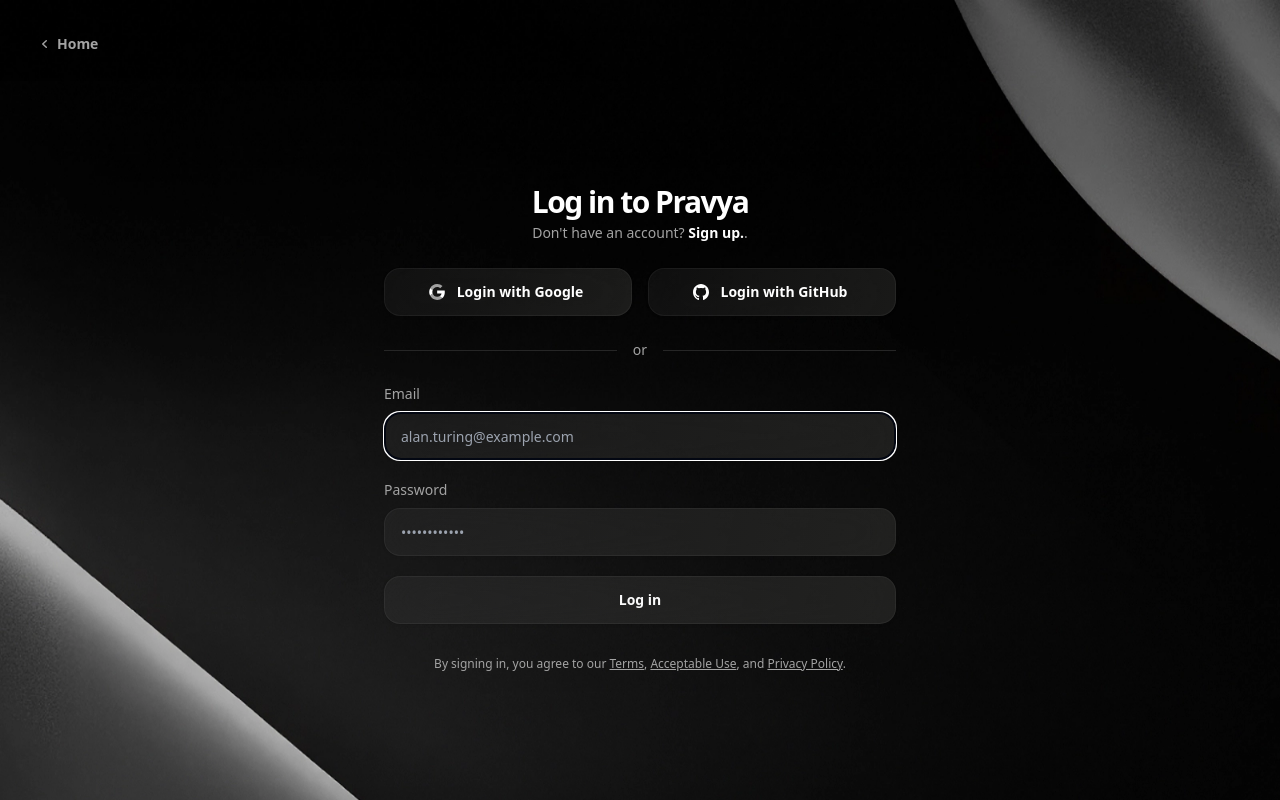
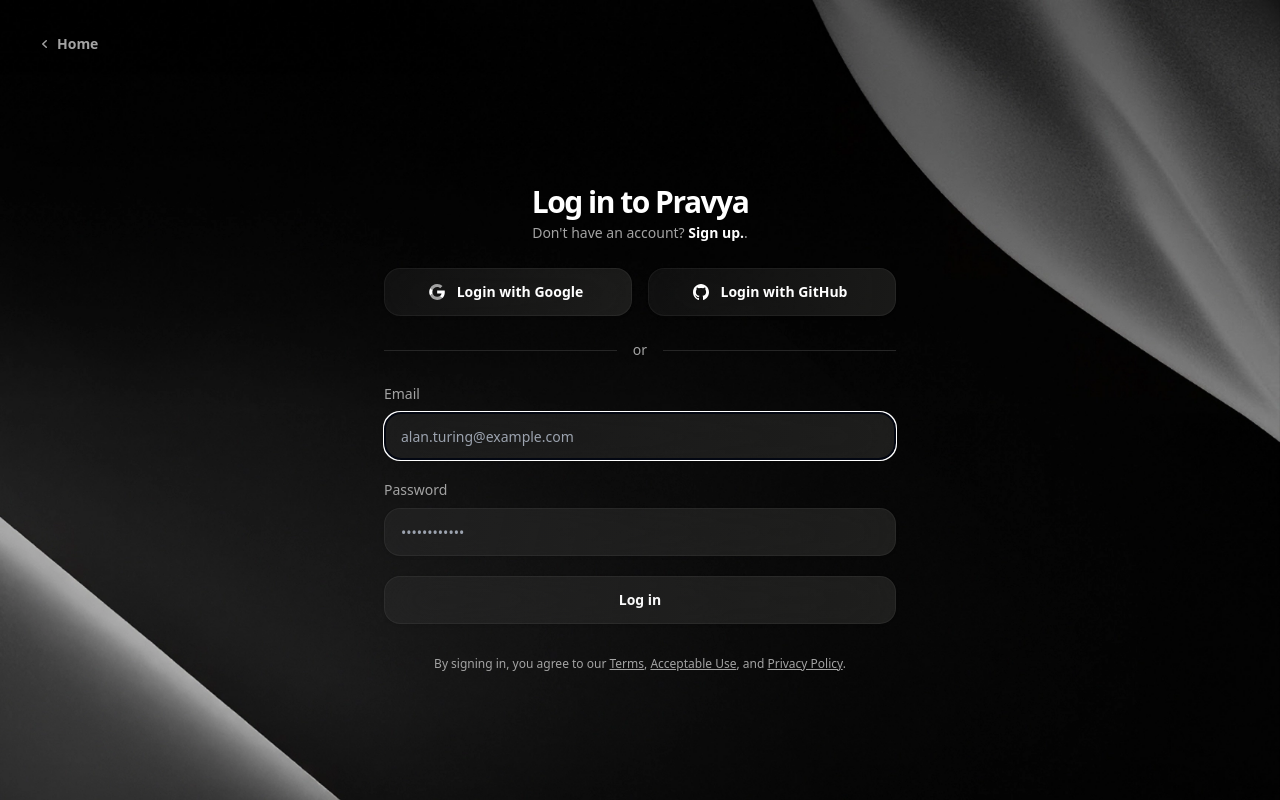
Before and after one commit to netizen-om/Gravitas-AI, a Next.js app: page /auth/sign-in in a window 1280 px wide. Built offline with nearby package versions, Linux system fonts and the light colour scheme.

Commit message:
final commit for review 1

```diff
--- a/src/app/auth/sign-in/page.tsx
+++ b/src/app/auth/sign-in/page.tsx
@@ -124,12 +124,12 @@
   return (
     <div className={`bg-black min-h-screen ${className}`}>
       <div className="flex overflow-x-auto overflow-y-auto justify-center items-center items-start px-4 min-h-screen bg-black max-sm:px-2 max-sm:min-h-screen">
-        <div className="fixed inset-0 z-0 pointer-events-none select-none h-[872px] w-[1536px]">
+        <div className="fixed inset-0 z-0 pointer-events-none select-none min-h-screen w-auto">
           <Image
             src="/bgImg/background-auth.png"
             alt="Background Image"
             fill
-            className="absolute inset-0 max-w-full align-middle pointer-events-none select-none border-black border-opacity-0 decoration-black decoration-opacity-0 outline-black outline-opacity-0 overflow-x-clip overflow-y-clip size-full text-black text-opacity-0"
+            className="absolute object-cover inset-0 max-w-full align-middle pointer-events-none select-none border-black border-opacity-0 decoration-black decoration-opacity-0 outline-black outline-opacity-0 overflow-x-clip overflow-y-clip size-full text-black text-opacity-0"
             priority
           />
         </div>
--- a/src/app/auth/sign-up/page.tsx
+++ b/src/app/auth/sign-up/page.tsx
@@ -157,7 +157,7 @@
   return (
     <div className={`bg-black min-h-screen ${className}`}>
       <div className="flex overflow-x-auto overflow-y-auto justify-center items-center items-start px-4 min-h-screen bg-black max-sm:px-2 max-sm:min-h-screen">
-        <div className="fixed inset-0 z-0 pointer-events-none select-none h-[872px] w-[1536px]">
+        <div className="fixed inset-0 z-0 pointer-events-none select-none min-h-screen w-auto">
           <Image
             src="/bgImg/background-auth.png"
             alt="Background Image"
```
